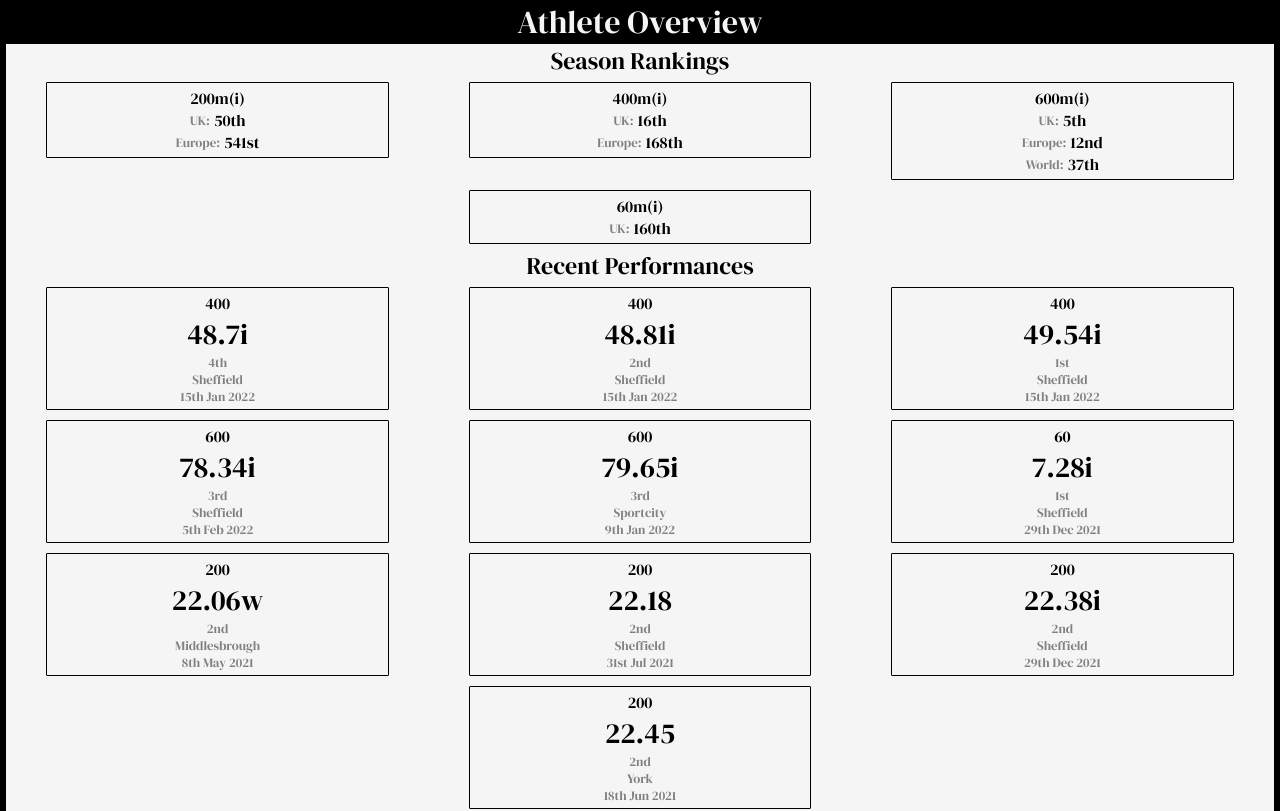
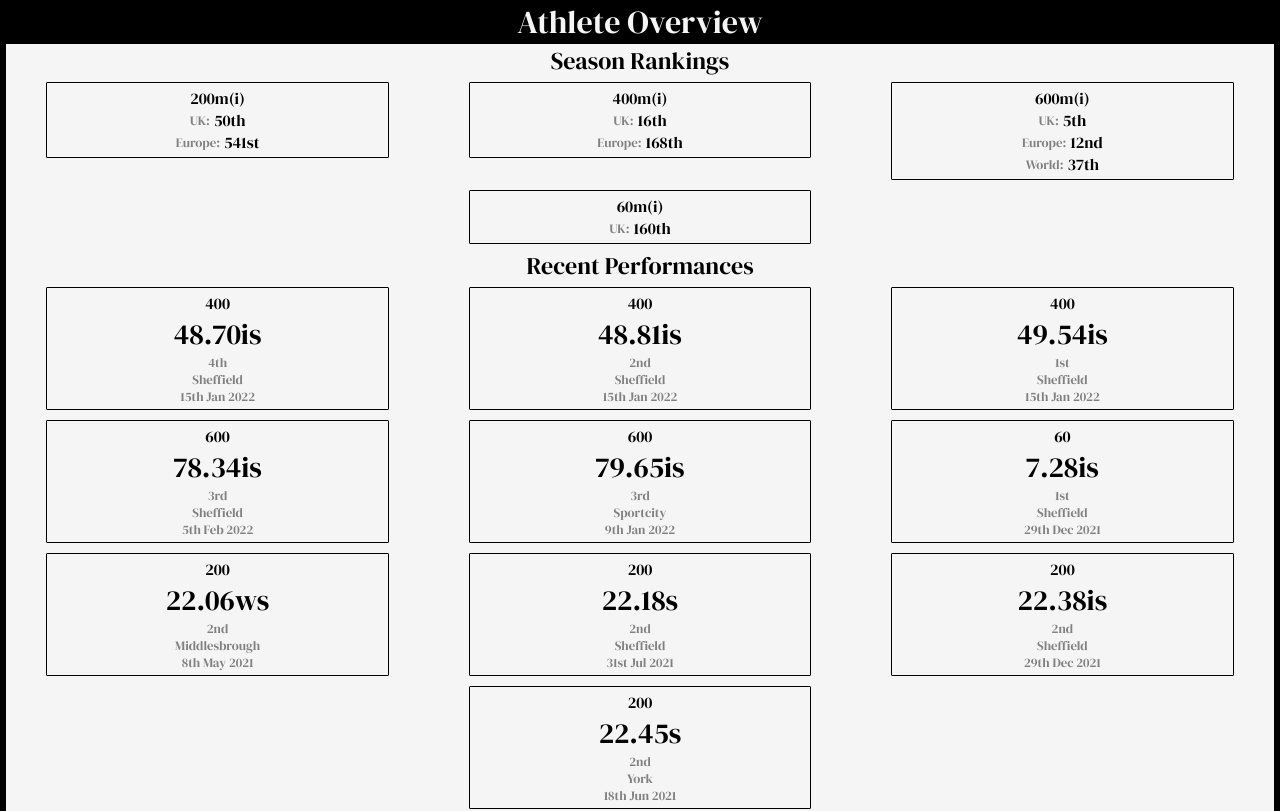
Before and after one commit to rs96/rs96.github.io, a React (Create React App) app: page / in a window 1280 px wide. Shown: the top 811 px of the page. Built offline with nearby package versions, Linux system fonts and the light colour scheme; a web font is replaced by a local one.

Commit message:
moved test files and updated performance formatting

```diff
--- a/src/components/PerformancesBoard/PerformanceCard.tsx
+++ b/src/components/PerformancesBoard/PerformanceCard.tsx
@@ -1,5 +1,5 @@
 import { Performance } from '../../types';
-import { ordinalFormat, formatDate } from '../../utils';
+import { ordinalFormat, formatDate, formatPerformance } from '../../utils';
 import * as venueSelectors from '../../selectors/venues';
 import * as eventSelectors from '../../selectors/events';
 import { useSelector } from 'react-redux';
@@ -9,13 +9,13 @@ interface IProps {
 }
 
 const PerformanceCard = ({ performance }: IProps) => {
-  const { position, eventId, venueId, date } = performance;
+  const { position, eventId, venueId, date, tags } = performance;
   const venue = useSelector(venueSelectors.getVenueNameById(venueId));
   const event = useSelector(eventSelectors.getEventNameById(eventId));
   return (
     <div className="performance-card card grow">
       <div className="event ">{event}</div>
-      <div className="performance card-highlight">{`${performance.performance}${performance.tags.join()}`}</div>
+      <div className="performance card-highlight">{`${formatPerformance(performance.performance, event, tags)}`}</div>
       <div className="position small-text">{ordinalFormat(position)}</div>
       <div className="location small-text">{venue}</div>
       <div className="date small-text">{formatDate(date)}</div>
--- a/src/constants.ts
+++ b/src/constants.ts
@@ -19,17 +19,6 @@ export const monthMap: { [key: number]: string } = {
   12: 'Dec',
 };
 
-export const timedEvents = [
-  '60m(i)',
-  '100m',
-  '200m(i)',
-  '200m',
-  '400m(i)',
-  '400m',
-  '600m(i)',
-  '600m',
-  '800m',
-  '800m(i)',
-];
+export const timedEvents = ['60', '100', '200(i)', '200', '400(i)', '400', '600(i)', '600', '800', '800(i)'];
 
 export const msInYear = 3.154e7;
--- a/src/sagas/athletics.ts
+++ b/src/sagas/athletics.ts
@@ -3,8 +3,8 @@ import { call, put, takeEvery } from 'redux-saga/effects';
 import * as actions from '../actions/athletics';
 import Types from '../actions/initialData';
 import { fetchAthleteData } from '../api/athlete';
-import rankings from '../sample-data/rankings.json';
-import sampleData from '../sample-data/thepowerof10.json';
+import rankings from '../sample-data/rshipley/rankings.json';
+import sampleData from '../sample-data/rshipley/thepowerof10.json';
 
 const isUsingServer = false;
 
--- a/src/utils.ts
+++ b/src/utils.ts
@@ -11,5 +11,5 @@ export const formatDate = (date: number) => {
 
 export const getYearFromDate = (date: number) => new Date(date * 1000).getFullYear().toString();
 
-export const formatPerformance = (performance: number, event: string) =>
-  constants.timedEvents.includes(event) ? `${performance.toFixed(2)}s` : `${performance.toFixed(2)}m`;
+export const formatPerformance = (performance: number, event: string, tags?: string[]) =>
+  `${performance.toFixed(2)}${tags?.join()}${constants.timedEvents.includes(event) ? `s` : `m`}`;
```
Also changed, not shown: src/sample-data/rshipley/rankings.json (renamed from src/sample-data/rankings.json), src/sample-data/rshipley/thepowerof10.json (renamed from src/sample-data/thepowerof10.json).
